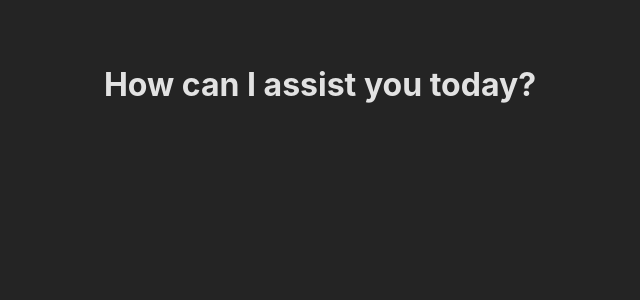
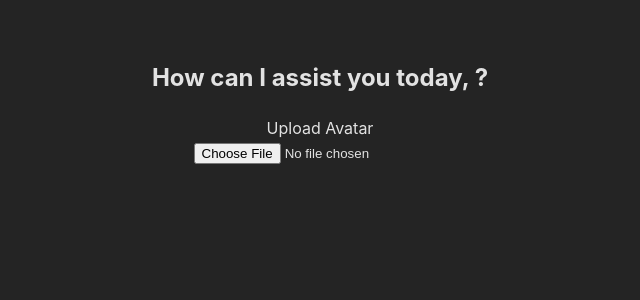
Before and after one commit to Amandafrost79/TownManager, a React (Vite) app: page /home in a window 1280 px wide. Shown: the top 300 px of the page, without its empty margins (320-960 px from the left). Built offline with nearby package versions, Linux system fonts and the light colour scheme.

Commit message:
add avatar

```diff
--- /dev/null
+++ b/src/AvatarUpload.jsx
@@ -0,0 +1,32 @@
+import React, { useState } from "react";
+
+const AvatarUpload = ({ name }) => {
+  const [avatar, setAvatar] = useState(null);
+
+  const handleAvatarChange = (e) => {
+    const file = e.target.files[0];
+    if (file) {
+      const reader = new FileReader();
+      reader.onloadend = () => {
+        setAvatar(reader.result);
+      };
+      reader.readAsDataURL(file);
+    }
+  };
+
+  return (
+    <div className="avatar-upload">
+      <h2>How can I assist you today, {name}?</h2>
+      <div className="avatar-container">
+        {avatar ? (
+          <img src={avatar} alt="User Avatar" className="avatar" />
+        ) : (
+          <div className="placeholder-avatar">Upload Avatar</div>
+        )}
+      </div>
+      <input type="file" accept="image/*" onChange={handleAvatarChange} />
+    </div>
+  );
+};
+
+export default AvatarUpload;
--- a/src/HomePage.jsx
+++ b/src/HomePage.jsx
@@ -1,9 +1,10 @@
 import React from "react";
+import AvatarUpload from "./AvatarUpload";
 
 const HomePage = () => {
   return (
     <div>
-      <h1>How can I assist you today?</h1>
+      <AvatarUpload name={name} />
     </div>
   );
 };
```
